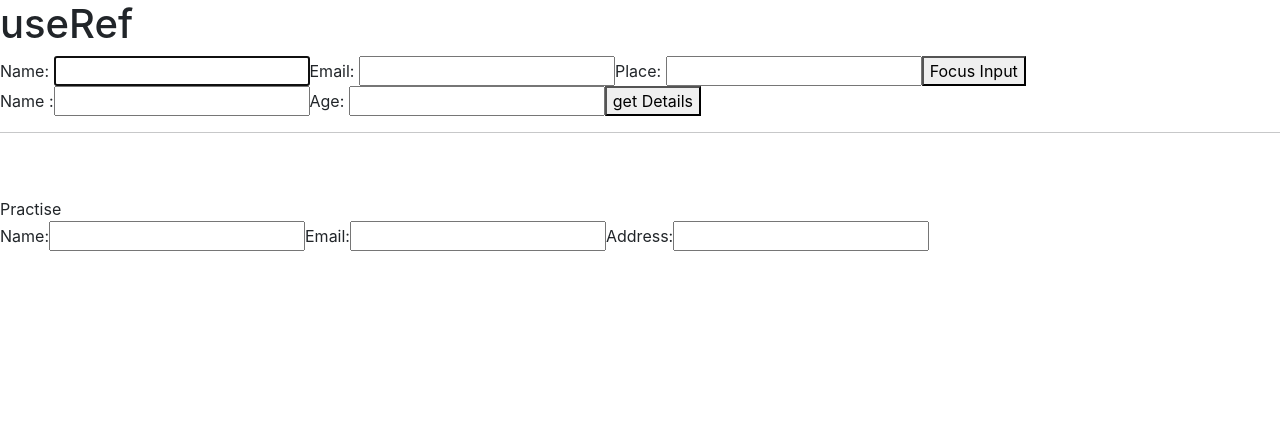
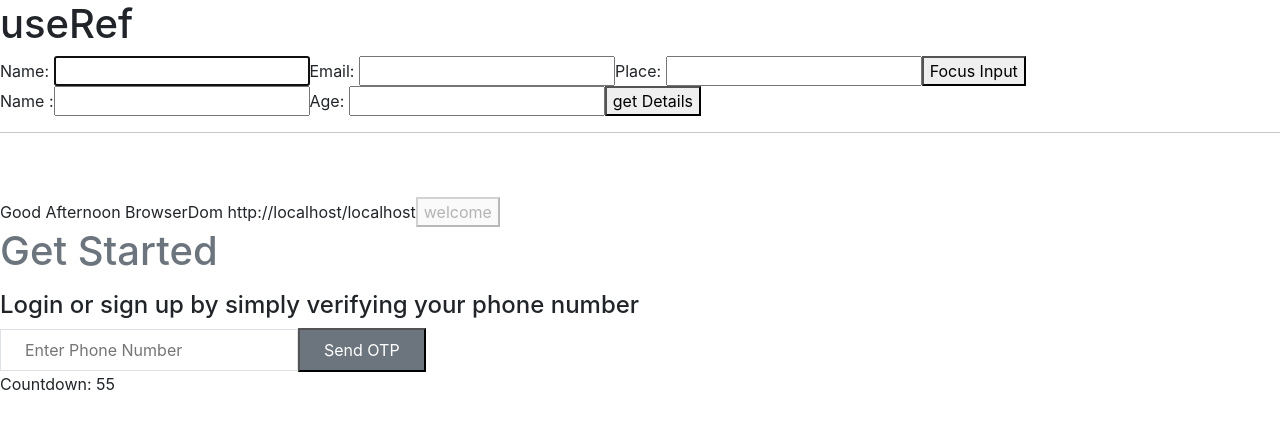
Before and after one commit to saiprakashk-387/mycipltasks, a React (Create React App) app: page / in a window 1280 px wide. Shown: the top 428 px of the page. Built offline with nearby package versions, Linux system fonts and the light colour scheme; no server answers.

Commit message:
timer, js dom

```diff
--- a/src/App.js
+++ b/src/App.js
@@ -1,46 +1,48 @@
-import logo from './logo.svg';
-import './App.css';
-import List from './List';
-import NewList from './NewList';
-import Ref from './Useref';
-import Userinput from './Userinput';
-import Images from './Imageslider';
-import CheckboxSF from './Checkbox';
+import logo from "./logo.svg";
+import "./App.css";
+import List from "./List";
+import NewList from "./NewList";
+import Ref from "./Useref";
+import Userinput from "./Userinput";
+import Images from "./Imageslider";
+import CheckboxSF from "./Checkbox";
 
-import Formikapp from './Formikvalidate';
-import Formlogin from './LoginFormik';
-import { Googleauth } from './Googleauth';
-import Cookieapp from './Cookie';
+import Formikapp from "./Formikvalidate";
+import Formlogin from "./LoginFormik";
+import { Googleauth } from "./Googleauth";
+import Cookieapp from "./Cookie";
 import { ApolloProvider, ApolloClient, InMemoryCache } from "@apollo/client";
 import { useCookies } from "react-cookie";
-import Graph from './Graph';
-import { Graph1 } from './Graph1';
-import Example from './Crudnew/File'
-import TreeView from './TreeView';
-import Table from './Table';
-import Occurence from './Occurence';
-import Codebox from './Codebox';
-import ZoomImage from './ZoomImage';
-import PdfViewer from './PdfViewer';
-import ReactTree from './ReactTree';
-import Newfolderuplod from './Newfolderuplod'
-import Folderupload from './Folderupload'
-import StringMethod from './StringMethod';
-import Todos from './Todos';
-import ImageConversion from './ImageConversion';
-import TodoList from './TodoListCrud';
-import TodoListCrud from './TodoListCrud';
-import Print from './Print';
-import DownloadPrint from './PrintComponents/DownloadPrint';
-import Chart  from './Barchart';
-import MultiImage from './MultiImage';
-import Printexcel from './Printexcel';
-import Login from './Login';
-import Chartjs from './Chartjs';
-import Practise from './Practise';
-import Conversion from './conversion';
-import AgeCalculator from './AgeCalculator';
-import Studentmarks from './Studentmarks';
+import Graph from "./Graph";
+import { Graph1 } from "./Graph1";
+import Example from "./Crudnew/File";
+import TreeView from "./TreeView";
+import Table from "./Table";
+import Occurence from "./Occurence";
+import Codebox from "./Codebox";
+import ZoomImage from "./ZoomImage";
+import PdfViewer from "./PdfViewer";
+import ReactTree from "./ReactTree";
+import Newfolderuplod from "./Newfolderuplod";
+import Folderupload from "./Folderupload";
+import StringMethod from "./StringMethod";
+import Todos from "./Todos";
+import ImageConversion from "./ImageConversion";
+import TodoList from "./TodoListCrud";
+import TodoListCrud from "./TodoListCrud";
+import Print from "./Print";
+import DownloadPrint from "./PrintComponents/DownloadPrint";
+import Chart from "./Barchart";
+import MultiImage from "./MultiImage";
+import Printexcel from "./Printexcel";
+import Login from "./Login";
+import Chartjs from "./Chartjs";
+import Practise from "./Practise";
+import Conversion from "./conversion";
+import AgeCalculator from "./AgeCalculator";
+import Studentmarks from "./Studentmarks";
+import BrowserDom from "./BrowserDom";
+import Timer from "./Timer";
 
 function App() {
   const [cookies, setCookie] = useCookies();
@@ -48,7 +50,7 @@ function App() {
   const client = new ApolloClient({
     uri: "http://localhost:5000/graphql",
     // uri: 'https://integration.weavit.ai/graphql',https://api.spacex.land/graphql
-    cache: new InMemoryCache()
+    cache: new InMemoryCache(),
   });
 
   return (
@@ -69,7 +71,7 @@ function App() {
       {/* <NewList/> */}
       {/* <hr /> */}
       {/* <Userinput/> */}
-      <Ref/> <hr/>
+      <Ref /> <hr />
       {/* <hr /> */}
       {/* <Images />
        <br/> */}
@@ -84,15 +86,14 @@ function App() {
       {/* <hr /> */}
       {/* <Codebox/> */}
       {/* <Formikapp />  */}
-      <br/>
+      <br />
       {/* <ZoomImage/> */}
-      <br/>
+      <br />
       {/* <PdfViewer/> */}
       {/* <Folderupload/> */}
       {/* <StringMethod/> */}
       {/* <Todos/> */}
       {/* <DownloadPrint/> */}
-
       {/* <ImageConversion/> */}
       {/* <TodoListCrud/>  */}
       {/* <Newfolderuplod/> */}
@@ -100,7 +101,9 @@ function App() {
       {/* <Printexcel/> */}
       {/* <Chartjs/> */}
       {/* <Conversion/> */}
-      <Practise/>
+      {/* <Practise/> */}
+      <BrowserDom />
+      <Timer />
       {/* <AgeCalculator/> */}
       {/* <Studentmarks/> */}
     </div>
--- /dev/null
+++ b/src/BrowserDom.jsx
@@ -0,0 +1,117 @@
+import React from "react";
+import { useMemo } from "react";
+import { useEffect } from "react";
+import { useState } from "react";
+
+const BrowserDom = () => {
+  const [first, setfirst] = useState(false);
+
+  useEffect(() => {
+    setTimeout(() => {
+      setfirst(true);
+    }, 6000);
+    getinterval();
+    getLocation();
+  }, []);
+  const getinterval = () => {
+    setInterval(() => {
+      let d = new Date();
+      return d.toLocaleTimeString();
+    }, 1000);
+  };
+  const greetingsText = useMemo(() => {
+    const hourNow = new Date().getHours();
+    return hourNow < 12
+      ? "Good Morning"
+      : hourNow < 17
+      ? "Good Afternoon"
+      : "Good Evening";
+  }, []);
+  console.log("first", first);
+  console.log("firsgreetingsTextt", greetingsText);
+  let href = window.location.href;
+  let hostname = window.location.hostname;
+  let port = window.location.port;
+
+  function getLocation() {
+    if (navigator.geolocation) {
+      navigator.geolocation.getCurrentPosition(showPosition);
+    } else {
+      window.alert("Geolocation is not supported by this browser.");
+    }
+  }
+
+  function showPosition(position) {
+    console.log(
+      "Latitude: " +
+        position.coords.latitude +
+        "<br>Longitude: " +
+        position.coords.longitude
+    );
+    window.alert(
+      "Latitude: " +
+        position.coords.latitude +
+        "<br>Longitude: " +
+        position.coords.longitude
+    );
+  }
+  const sendOTP = () => {
+    console.log("jkhfhdgh");
+  };
+  //   const startCountdown = (seconds) => {
+  //     let counter = seconds;
+
+  //     const interval = setInterval(() => {
+  //     //   console.log(counter);
+  //       counter--;
+  //       if (counter < 0) {
+  //         clearInterval(interval);
+  //         console.log("Ding!");
+  //       }
+  //       //   return counter;
+  //     }, 1000);
+  //     return counter;
+  //   };
+  //   console.log(startCountdown(5));
+  return (
+    <>
+      <div>
+        {greetingsText} BrowserDom {href + hostname + port}
+        {first ? <button>Welcome</button> : <button disabled>welcome</button>}
+      </div>
+      <>
+        <h1 className="text-2xl text-secondary font-semibold">Get Started</h1>
+        <h4 className="mt-3 text-darkgray font-light">
+          Login or sign up by simply verifying your phone number{" "}
+          {/* {startCountdown("5")} */}
+        </h4>
+        <form
+          onSubmit={(e) => {
+            e.preventDefault();
+            sendOTP();
+          }}
+        >
+          <input
+            id="phone"
+            name="phone"
+            className="block w-full mt-6 px-4 py-2 rounded-lg outline-none focus:border-secondary border text-sm text-primary placeholder:text-lightgray"
+            placeholder="Enter Phone Number"
+            type="tel"
+            inputMode="numeric"
+            autoComplete="tel-national"
+            maxLength={10}
+            onChange={(e) => e.target.value.length <= 10 && e.target.value}
+          />
+          <button
+            className="w-full flex items-center justify-center space-x-2 mt-6 px-4 py-2 rounded-full bg-secondary disabled:bg-darkgray text-white"
+            type="submit"
+          >
+            <span className="text-sm font-medium">Send OTP</span>
+          </button>
+        </form>
+      </>
+    </>
+  );
+};
+
+export default BrowserDom;
--- /dev/null
+++ b/src/Timer.jsx
@@ -0,0 +1,40 @@
+import React from "react";
+
+const Timer = () => {
+  const [counter, setCounter] = React.useState(60);
+  // First Attempts
+  // setInterval(() => setCounter(counter - 1), 1000);
+
+  // Second Attempts
+  // React.useEffect(() => {
+  //   counter > 0 && setInterval(() => setCounter(counter - 1), 1000);
+  // }, []);
+
+  // Second Attempts - Inspection
+  // React.useEffect(() => {
+  //   counter > 0 &&
+  //     setInterval(() => {
+  //       console.log(counter);
+  //       setCounter(counter - 1);
+  //     }, 1000);
+  // }, []);
+
+  // Third Attempts
+  React.useEffect(() => {
+    const timer =
+      counter > 0 && setInterval(() => setCounter(counter - 1), 1000);
+    return () => clearInterval(timer);
+  }, [counter]);
+
+  // Suggested by Laurent
+  //   React.useEffect(() => {
+  //     counter > 0 && setTimeout(() => setCounter(counter - 1), 1000);
+  //   }, [counter]);
+  return (
+    <div>
+      <div>Countdown: {counter}</div>
+    </div>
+  );
+};
+
+export default Timer;
```
Also changed, not shown: 1 other file (tests, documents, lock files or other folders). Lines whose indentation alone changed are shown as unchanged.
